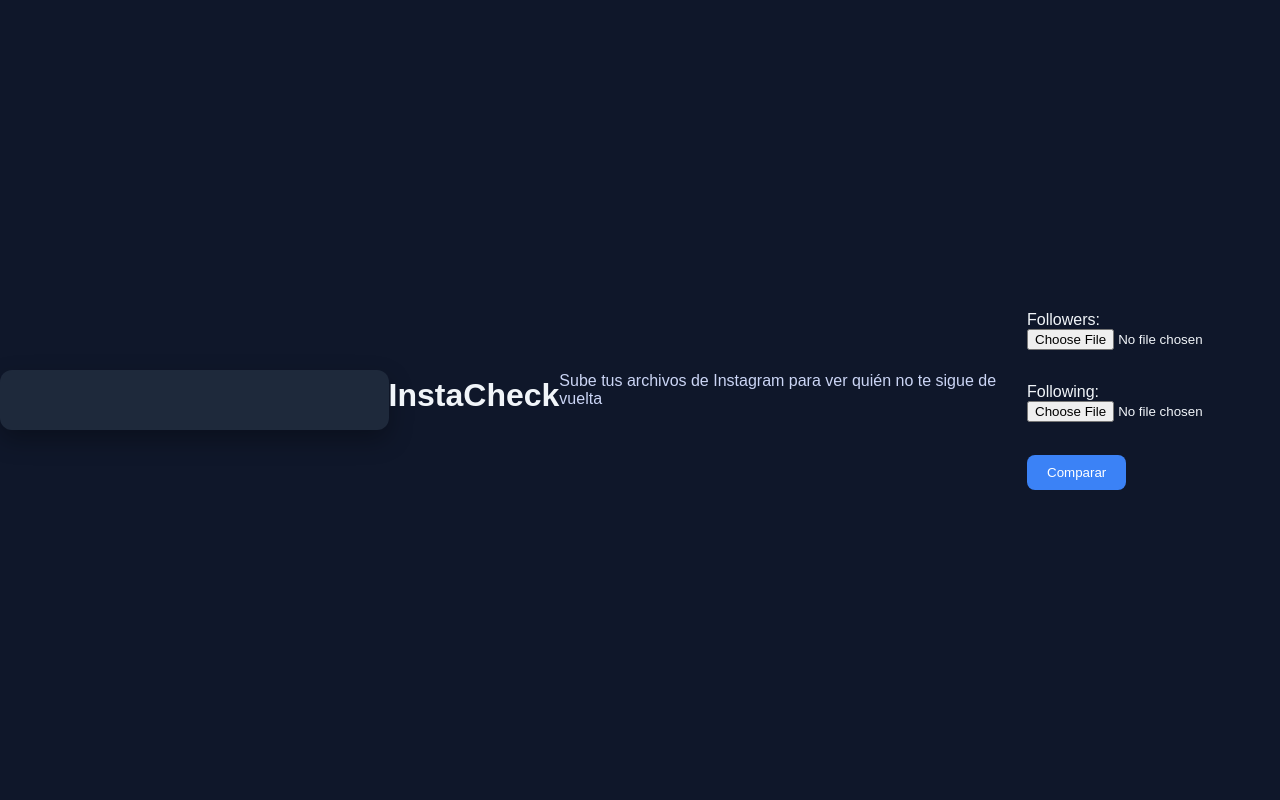
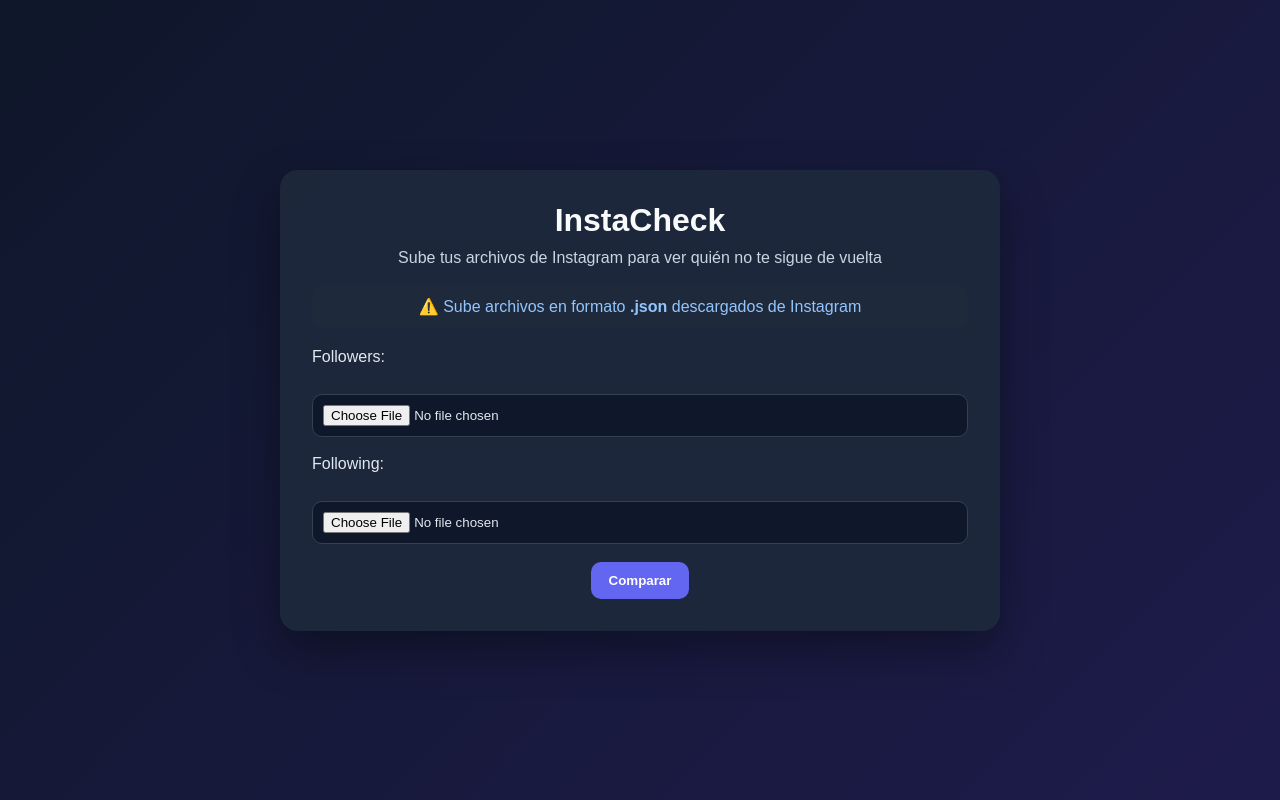
Before and after one commit to ferggz/InstaCheck, a Flask app: page / in a window 1280 px wide. Run offline with Flask 3, Linux system fonts and the light colour scheme.

Commit message:
JSON processing and UI improvements

```diff
--- a/app.py
+++ b/app.py
@@ -7,37 +7,58 @@ app = Flask(__name__)
 def index():
     return render_template("index.html")
 
-def extract_usernames(data):
+def extract_followers(data):
     usernames = []
 
     for item in data:
-        if "string_list_data" in item and item["string_list_data"]:
-            username = item["string_list_data"][0]["value"]
-            usernames.append(username)
+        username = item["string_list_data"][0]["value"]
+        usernames.append(username)
+
+    return usernames
+
+def extract_following(data):
+    usernames = []
+
+    for item in data["relationships_following"]:
+        username = item["title"]
+        usernames.append(username)
 
     return usernames
 
 @app.route("/compare", methods=["POST"])
 def compare():
-    followers_file = request.files["followers"]
-    following_file = request.files["following"]
+    try:
+        followers_file = request.files["followers"]
+        following_file = request.files["following"]
 
-    followers_data = json.load(followers_file)
-    following_data = json.load(following_file)
+        if not followers_file.filename.endswith(".json") or not following_file.filename.endswith(".json"):
+            return render_template(
+                "index.html",
+                error="Solo se permiten archivos .json"
+            )
 
-    followers = extract_usernames(followers_data)
-    following = extract_usernames(following_data)
+        followers_data = json.load(followers_file)
+        following_data = json.load(following_file)
 
-    not_following_back = sorted(set(following) - set(followers))
-    fans = sorted(set(followers) - set(following))
-    mutuals = sorted(set(followers) & set(following))
+        followers = extract_followers(followers_data)
+        following = extract_following(following_data)
 
-    return render_template(
-        "result.html",
-        not_following_back=not_following_back,
-        fans=fans,
-        mutuals=mutuals
-    )
+        not_following_back = sorted(set(following) - set(followers))
+        fans = sorted(set(followers) - set(following))
+        mutuals = sorted(set(followers) & set(following))
+
+        return render_template(
+            "result.html",
+            not_following_back=not_following_back,
+            fans=fans,
+            mutuals=mutuals
+        )
+
+    except (KeyError, TypeError, IndexError, json.JSONDecodeError):
+        return render_template(
+            "index.html",
+            error="Los archivos no son válidos. Sube followers_1.json y following.json descargados de Instagram."
+        )
 
 if __name__ == "__main__":
     app.run(debug=True)
--- a/static/style.css
+++ b/static/style.css
@@ -6,68 +6,152 @@
 
 body {
     font-family: Arial, sans-serif;
-    background: #0f172a;
-    color: #f1f5f9;
+    background: linear-gradient(135deg, #0f172a, #1e1b4b);
+    color: #f8fafc;
+    min-height: 100vh;
     display: flex;
     justify-content: center;
     align-items: center;
-    min-height: 100vh;
+    padding: 30px;
 }
 
 .container {
-    background: #1e293b;
-    padding: 30px;
-    border-radius: 12px;
-    width: 400px;
+    width: 100%;
+    max-width: 720px;
+    background: rgba(30, 41, 59, 0.95);
+    padding: 32px;
+    border-radius: 18px;
+    box-shadow: 0 20px 45px rgba(0, 0, 0, 0.35);
     text-align: center;
-    box-shadow: 0 10px 25px rgba(0, 0, 0, 0.3);
 }
 
 h1 {
+    font-size: 2rem;
     margin-bottom: 10px;
 }
 
-p {
-    margin-bottom: 20px;
-    color: #cbd5f5;
+h2 {
+    font-size: 1.15rem;
+    margin-bottom: 8px;
 }
 
-input[type="file"] {
-    margin-bottom: 15px;
-    color: #f1f5f9;
+p {
+    color: #cbd5e1;
+    margin-bottom: 18px;
 }
 
-button {
-    background: #3b82f6;
-    color: white;
-    border: none;
-    padding: 10px 20px;
-    border-radius: 8px;
-    cursor: pointer;
-    transition: 0.2s;
+.card {
+    background: #0f172a;
+    border: 1px solid #334155;
+    border-radius: 14px;
+    padding: 18px;
+    margin: 22px 0;
+    text-align: left;
 }
 
-button:hover {
-    background: #2563eb;
+.card p {
+    margin-bottom: 12px;
+    color: #94a3b8;
 }
 
 ul {
     list-style: none;
-    margin: 10px 0 20px 0;
-    max-height: 200px;
+    max-height: 260px;
     overflow-y: auto;
+    margin-bottom: 14px;
+    border-radius: 10px;
 }
 
 li {
-    padding: 5px;
-    border-bottom: 1px solid #334155;
+    padding: 9px 6px;
+    border-bottom: 1px solid #1e293b;
+}
+
+li:last-child {
+    border-bottom: none;
 }
 
 a {
-    color: #3b82f6;
+    color: #60a5fa;
     text-decoration: none;
 }
 
 a:hover {
     text-decoration: underline;
 }
+
+input[type="file"] {
+    width: 100%;
+    background: #0f172a;
+    border: 1px solid #334155;
+    border-radius: 10px;
+    padding: 10px;
+    color: #e2e8f0;
+    margin-top: 6px;
+}
+
+label {
+    display: block;
+    text-align: left;
+    color: #e2e8f0;
+    margin-bottom: 4px;
+}
+
+button {
+    background: #6366f1;
+    color: white;
+    border: none;
+    padding: 11px 18px;
+    border-radius: 10px;
+    cursor: pointer;
+    font-weight: bold;
+    transition: transform 0.15s ease, background 0.15s ease;
+}
+
+button:hover {
+    background: #4f46e5;
+    transform: translateY(-1px);
+}
+
+button:active {
+    transform: translateY(0);
+}
+
+::-webkit-scrollbar {
+    width: 8px;
+}
+
+::-webkit-scrollbar-thumb {
+    background: #475569;
+    border-radius: 10px;
+}
+
+::-webkit-scrollbar-track {
+    background: #0f172a;
+}
+
+@media (max-width: 600px) {
+    .container {
+        padding: 22px;
+    }
+
+    h1 {
+        font-size: 1.6rem;
+    }
+}
+
+.error {
+    background: #7f1d1d;
+    color: #fecaca;
+    padding: 12px;
+    border-radius: 10px;
+    margin-bottom: 20px;
+}
+
+.info {
+    background: #1e293b;
+    color: #93c5fd;
+    padding: 12px;
+    border-radius: 10px;
+    margin-bottom: 20px;
+}
--- a/templates/index.html
+++ b/templates/index.html
@@ -6,18 +6,25 @@
     <link rel="stylesheet" href="/static/style.css">
 </head>
 <body>
-    <div class="container"></div>
+    <div class="container">
 
         <h1>InstaCheck</h1>
         <p>Sube tus archivos de Instagram para ver quién no te sigue de vuelta</p>
+        <p class="info">
+            ⚠️ Sube archivos en formato <strong>.json</strong> descargados de Instagram
+        </p>
+
+        {% if error %}
+            <p class="error">{{ error }}</p>
+        {% endif %}
 
         <form action="/compare" method="post" enctype="multipart/form-data">
 
             <label>Followers:</label><br>
-            <input type="file" name="followers" required><br><br>
+            <input type="file" name="followers" accept=".json" required><br><br>
 
             <label>Following:</label><br>
-            <input type="file" name="following" required><br><br>
+            <input type="file" name="following" accept=".json" required><br><br>
 
             <button type="submit">Comparar</button>
         </form>
```
Also changed, not shown: templates/result.html (+66 -9 lines).
